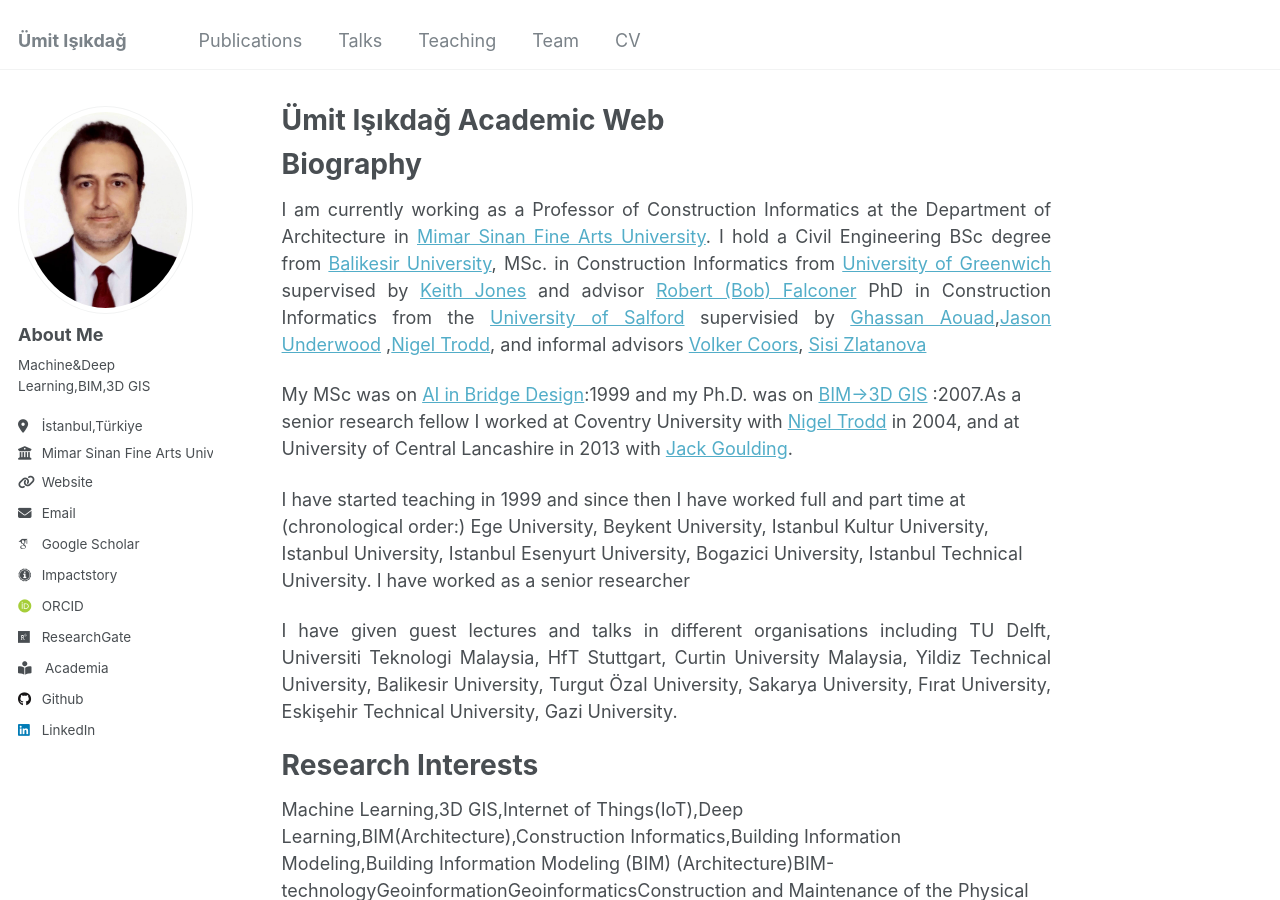
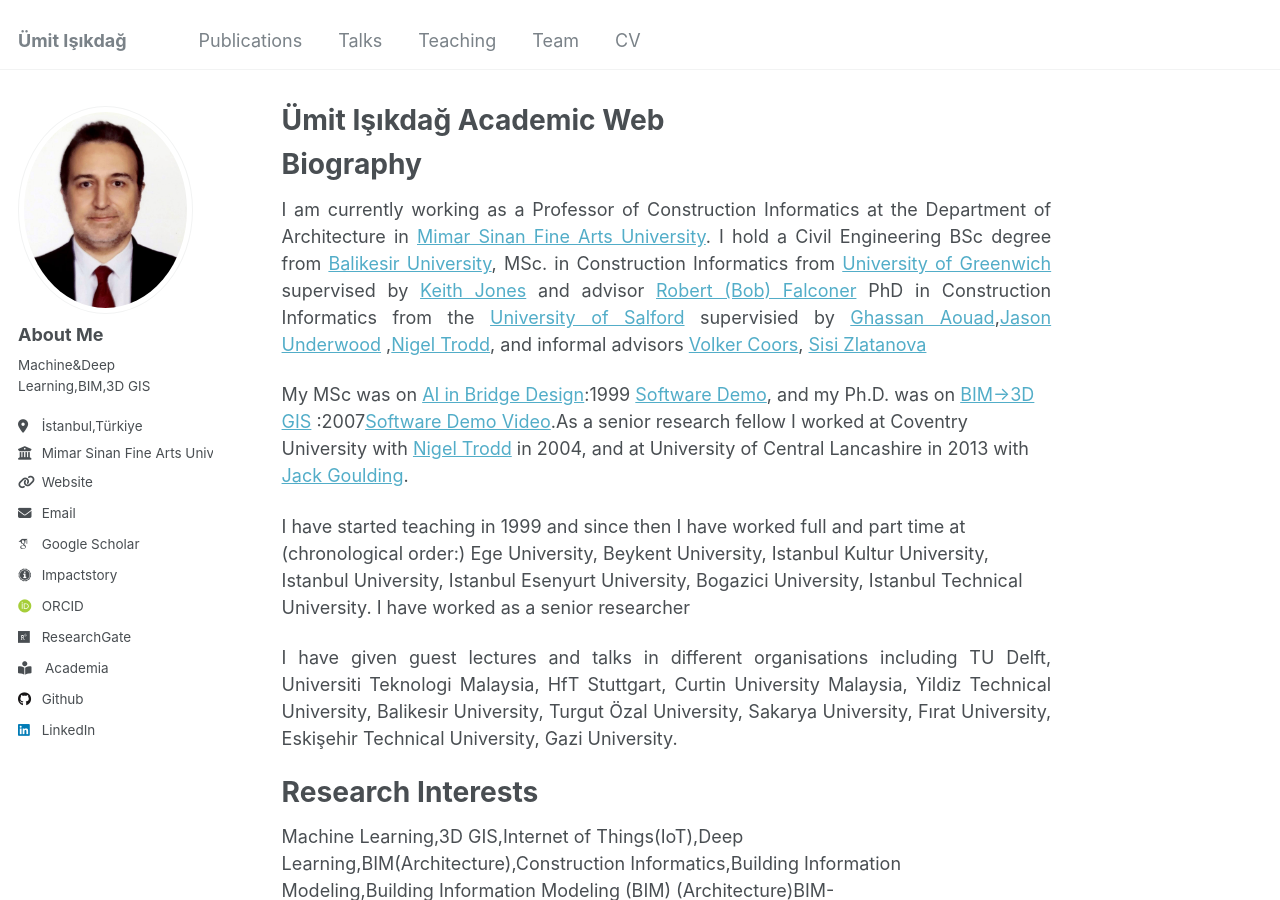
Before and after one commit to uisikdag/uisikdag.github.io, a Jekyll site: the page built from _pages/about.md, in a window 1280 px wide and 900 px high. Built offline with Jekyll 4.4.1, drawn with Linux system fonts in a browser that asks for light colours; some web fonts are replaced.

Commit message:
Update about.md

```diff
--- a/_pages/about.md
+++ b/_pages/about.md
@@ -19,8 +19,8 @@ PhD in Construction Informatics from the [University of Salford](https://hub.sal
 [Sisi Zlatanova](https://research.unsw.edu.au/people/professor-sisi-zlatanova)
 {: style="text-align: justify;"}
 
-My MSc was on [AI in Bridge Design](files/msc_thesis.pdf):1999 and my Ph.D. was on [BIM->3D GIS](https://salford-repository.worktribe.com/output/1434038/towards-the-implementation-of-building-information-models-in-geospatial-context)
-:2007.As a senior research fellow I worked at Coventry University with [Nigel Trodd](https://www.linkedin.com/in/nigeltrodd) in 2004, and
+My MSc was on [AI in Bridge Design](files/msc_thesis.pdf):1999 [Software Demo](files/msc_code.xls), and my Ph.D. was on [BIM->3D GIS](https://salford-repository.worktribe.com/output/1434038/towards-the-implementation-of-building-information-models-in-geospatial-context)
+:2007[Software Demo Video](https://www.youtube.com/playlist?list=PLjWRQUTDgLAPZ0EGWbw3UMj27GU4nMYFZ).As a senior research fellow I worked at Coventry University with [Nigel Trodd](https://www.linkedin.com/in/nigeltrodd) in 2004, and
 at University of Central Lancashire in 2013 with [Jack Goulding](https://www.linkedin.com/in/jack-goulding-a0412614).
 
 
```
